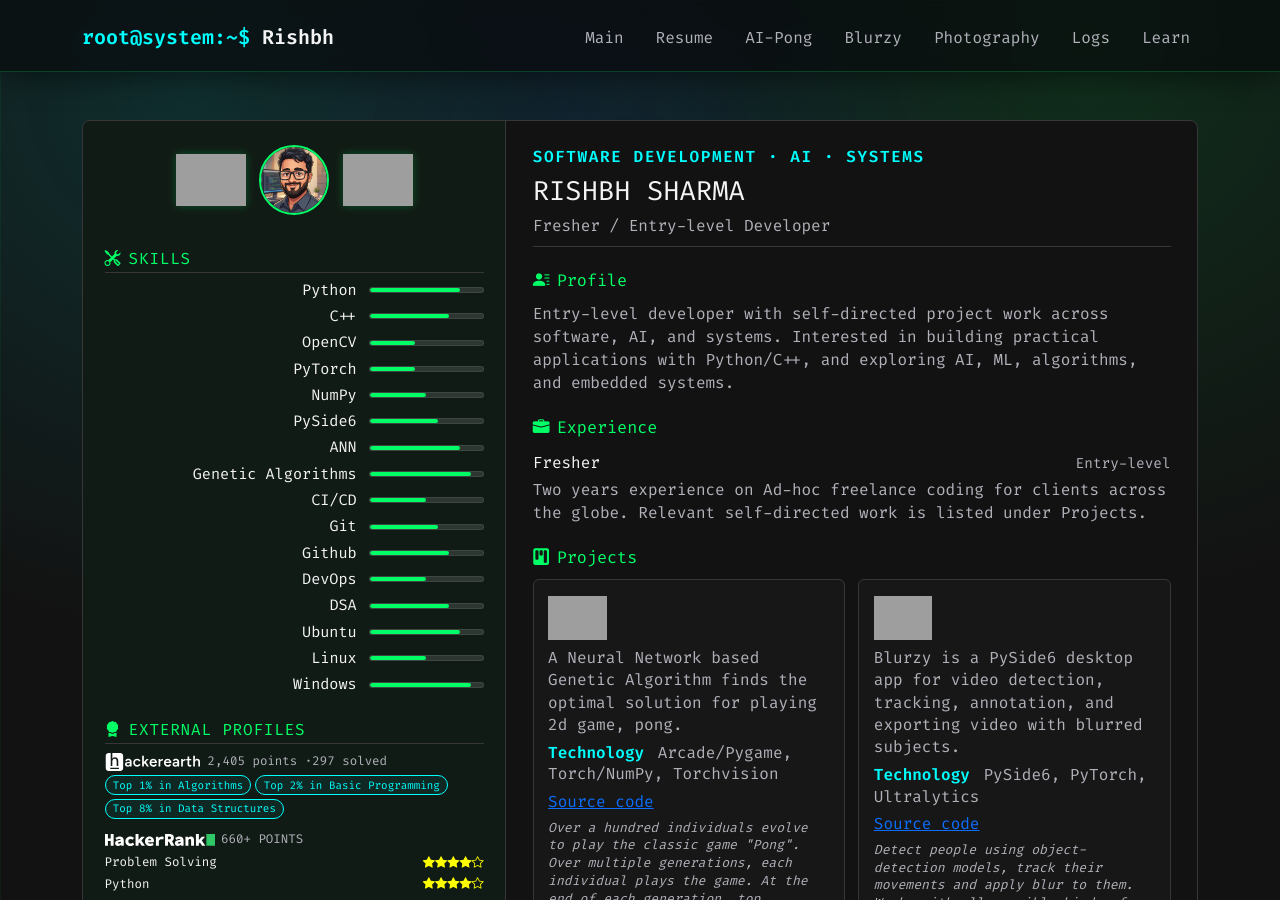
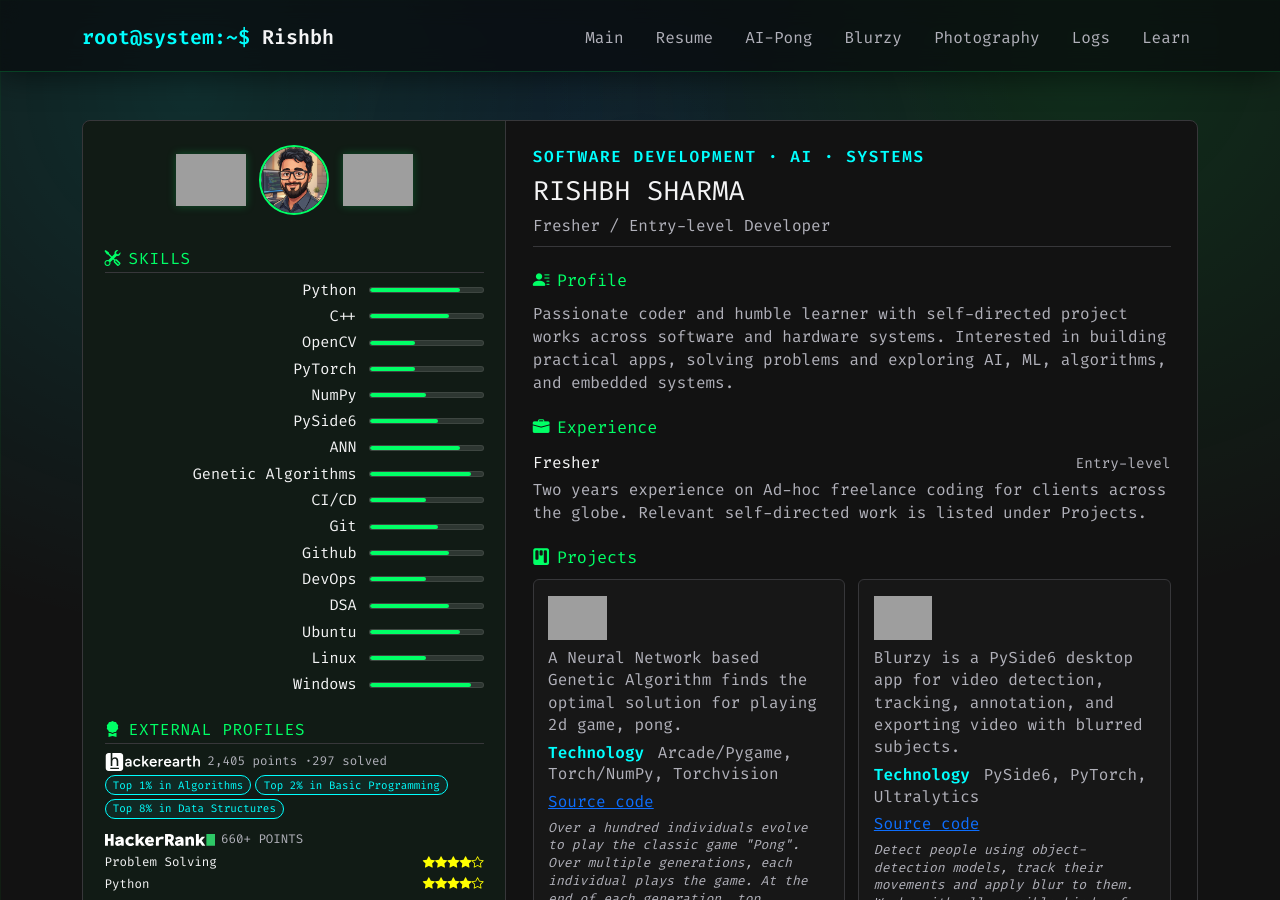
Before and after one commit to CodeRSTech/coderstech.github.io, a Jekyll site: the page built from resume.md, in a window 1280 px wide and 900 px high, cut to the strip 0-900 px from the top of the window. Built offline with Jekyll 4.4.1, drawn with Linux system fonts in a browser that asks for light colours; grey boxes are pictures that could not be loaded.

Commit message:
Update intro.html

```diff
--- a/_includes/resume/intro.html
+++ b/_includes/resume/intro.html
@@ -1,8 +1,8 @@
     <section class="resume-section" aria-labelledby="resume-profile">
       <h2 id="resume-profile"><i class="bi bi-person-lines-fill" aria-hidden="true"></i> Profile</h2>
       <p>
-        Entry-level developer with self-directed project work across software, AI, and systems.
-        Interested in building practical applications with Python/C++, and exploring
+        Passionate coder and humble learner with self-directed project works across software and hardware systems.
+        Interested in building practical apps, solving problems and exploring
         AI, ML, algorithms, and embedded systems.
       </p>
     </section>
```
